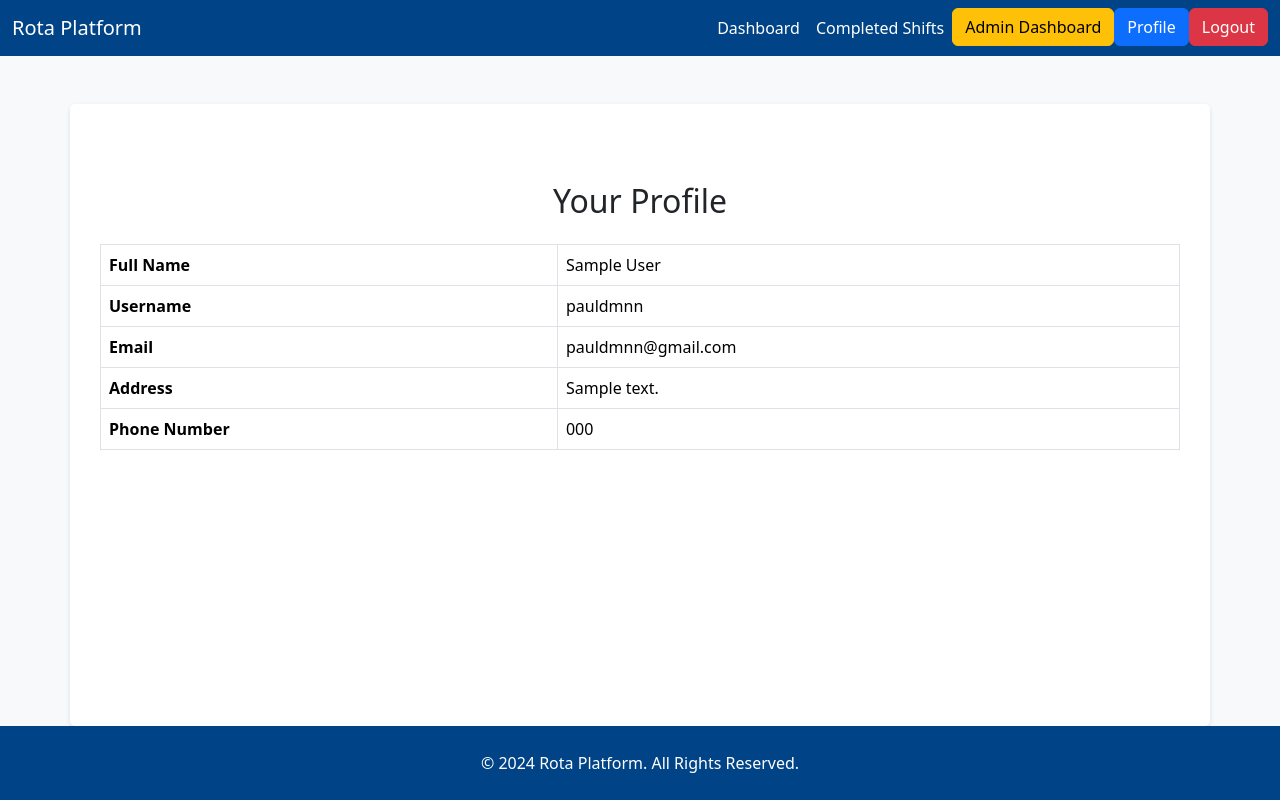
After one commit to pauldmnn/Rota-platform, a Django app: page /view_profile/ in a window 1280 px wide. The commit adds this page. Run offline with Django 4.2, Linux system fonts and the light colour scheme; a user stored in the database is signed in; tables that the repository leaves empty hold one stand-in row (values such as "Sample post").

Commit message:
Add staff profile form and linked it so staff can see their details

```diff
--- a/rota/forms.py
+++ b/rota/forms.py
@@ -1,5 +1,6 @@
 from django import forms
 from .models import Rota, Request, StaffProfile
+from django.contrib.auth.models import User
 
 class RotaForm(forms.ModelForm):
     """
@@ -46,6 +47,7 @@ class StaffProfileForm(forms.ModelForm):
         model = StaffProfile
         fields = ['full_name', 'address', 'phone_number']
         widgets = {
+            'full_name': forms.TextInput(attrs={'class': 'form-control'}),
             'address': forms.Textarea(attrs={'class': 'form-control', 'rows': 3}),
             'phone_number': forms.TextInput(attrs={'class': 'form-control'}),
         }
--- a/rota/templates/rota/base.html
+++ b/rota/templates/rota/base.html
@@ -31,7 +31,7 @@
                             <a href="{% url 'admin_dashboard' %}" class="btn btn-warning">Admin Dashboard</a>
                         </li>
                         <li class="nav-item">
-                            <a href="{% url 'staff_profile' %}" class="btn btn-primary">Profile</a>
+                            <a href="{% url 'view_staff_profile' %}" class="btn btn-primary">Profile</a>
                         </li>
                         <li class="nav-item">
                             <a class="btn btn-danger" href="{% url 'logout' %}">Logout</a>
--- /dev/null
+++ b/rota/templates/rota/view_staff_profile.html
@@ -0,0 +1,32 @@
+{% extends 'rota/base.html' %}
+
+{% block title %}Your Profile{% endblock %}
+
+{% block content %}
+<div class="container mt-5">
+    <h2 class="text-center">Your Profile</h2>
+
+    <table class="table table-bordered mt-4">
+        <tr>
+            <th>Full Name</th>
+            <td>{{ profile.full_name }}</td>
+        </tr>
+        <tr>
+            <th>Username</th>
+            <td>{{ profile.user.username }}</td>
+        </tr>
+        <tr>
+            <th>Email</th>
+            <td>{{ profile.user.email }}</td>
+        </tr>
+        <tr>
+            <th>Address</th>
+            <td>{{ profile.address }}</td>
+        </tr>
+        <tr>
+            <th>Phone Number</th>
+            <td>{{ profile.phone_number }}</td>
+        </tr>
+    </table>
+</div>
+{% endblock %}
--- a/rota/urls.py
+++ b/rota/urls.py
@@ -5,6 +5,7 @@ from django.contrib.auth import views as auth_views
 urlpatterns = [
     path('admin/dashboard/', views.admin_dashboard, name='admin_dashboard'),
     path('admin/create_staff_profile/', views.create_staff_profile, name='create_staff_profile'),
+    path('view_profile/', views.view_staff_profile, name='view_staff_profile'),
     path('', views.staff_dashboard, name='staff_dashboard'),
     path('completed_shifts/', views.completed_shifts, name='completed_shifts'),
     path('request_day_off/', views.request_day_off, name='request_day_off'),
--- a/rota/views.py
+++ b/rota/views.py
@@ -34,7 +34,7 @@ def admin_login(request):
 @user_passes_test(lambda u: u.is_staff)
 def create_staff_profile(request):
     """
-    Allows admin to create a staff profile.
+    Allows only the admin to create a staff profile.
     """
     if request.method == "POST":
         user_form = StaffCreationForm(request.POST)
@@ -52,7 +52,7 @@ def create_staff_profile(request):
             profile.save()
 
             messages.success(request, f"Profile for {user.username} created successfully!")
-            return redirect('admin_dashboard')  # Adjust this to the appropriate admin page
+            return redirect('admin_dashboard')  # Adjust to your admin page
     else:
         user_form = StaffCreationForm()
         profile_form = StaffProfileForm()
@@ -60,6 +60,18 @@ def create_staff_profile(request):
     return render(request, 'rota/create_staff_profile.html', {
         'user_form': user_form,
         'profile_form': profile_form,
+    })
+
+
+@login_required
+def view_staff_profile(request):
+    """
+    Allows staff to view their profile details entered by the admin.
+    """
+    profile = request.user.profile  # Access the related StaffProfile instance
+
+    return render(request, 'rota/view_staff_profile.html', {
+        'profile': profile
     })
 
 
```
